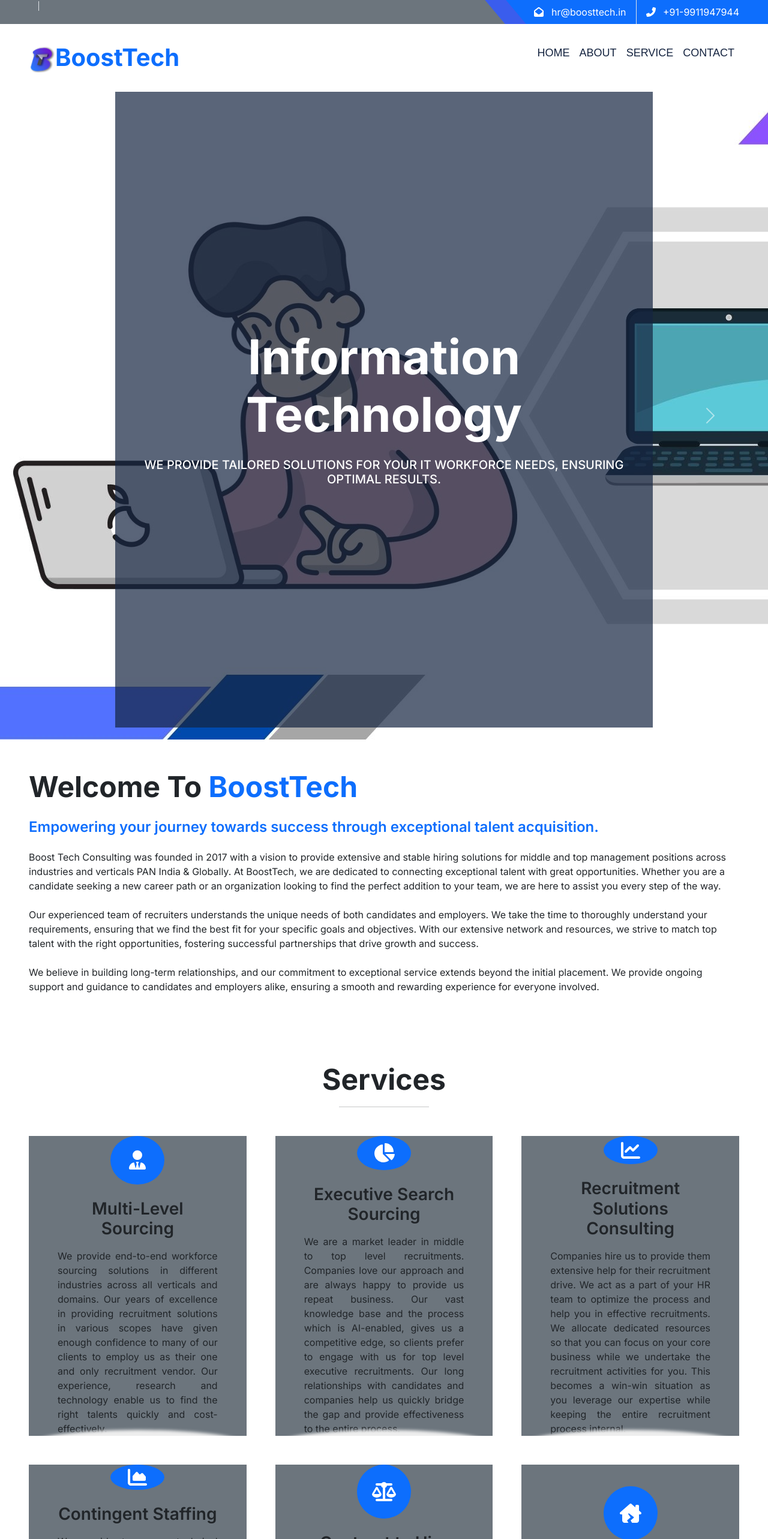
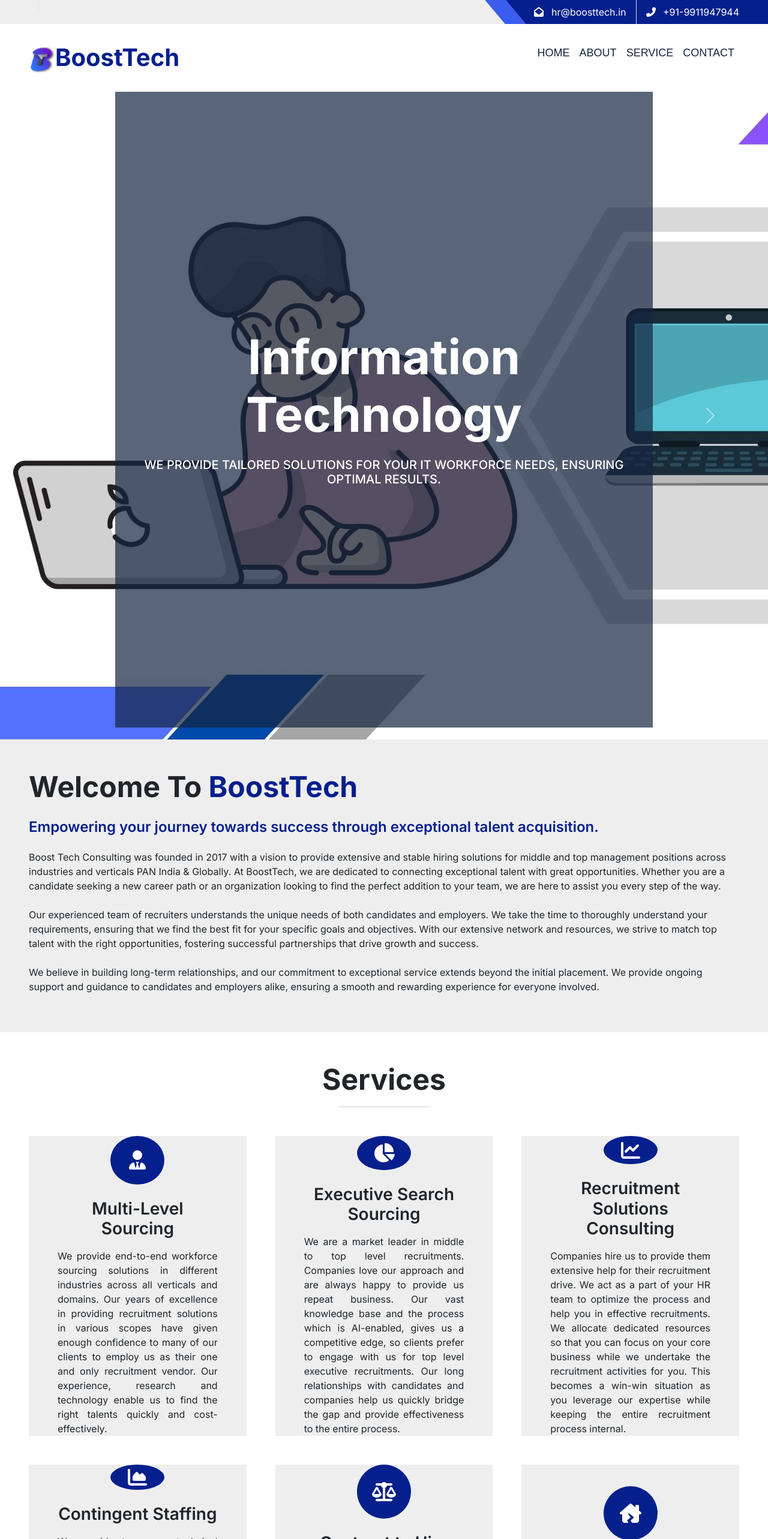
Before and after one commit to kit0-0/site, a Next.js app: page / in a window 1280 px wide. Shown: the top 2566 px of the page at 60% size. Built offline with nearby package versions, Linux system fonts and the light colour scheme.

Commit message:
Update styles and text in components

```diff
--- a/app/(components)/About.js
+++ b/app/(components)/About.js
@@ -4,13 +4,13 @@
 
 const About = () => {
   return (
-    <div className="container-fluid p-0" id="aboutus">
+    <div className="container-fluid p-0 bs-gray" id="aboutus">
       <div className="row g-0">
         <div className="col-lg-12 py-6 px-5">
           <h1 className="display-5 mb-4">
-            Welcome To <span className="text-primary">BoostTech</span>
+            Welcome To <span className="txt-dark">BoostTech</span>
           </h1>
-          <h4 className="text-primary mb-4">
+          <h4 className="txt-dark mb-4">
             Empowering your journey towards success through exceptional talent acquisition.
           </h4>
           <p className="mb-4">
--- a/app/(components)/Footer.js
+++ b/app/(components)/Footer.js
@@ -5,24 +5,24 @@
 const Footer = () => {
   return (
     <>
-      <div className="container-fluid bg-dark-bt text-secondary p-5">
+      <div className="container-fluid bg-dark-bt text-white p-5">
         <div className="row g-5">
           <div className="col-lg-3 col-md-6">
             <h3 className="text-white mb-4">Quick Links</h3>
             <div className="d-flex flex-column justify-content-start">
-              <a className="text-secondary mb-2" href="#home">
+              <a className="text-white mb-2" href="#home">
                 <FontAwesomeIcon icon={faArrowRight} className="text-primary me-2" />
                 Home
               </a>
-              <a className="text-secondary mb-2" href="#aboutus">
+              <a className="text-white mb-2" href="#aboutus">
                 <FontAwesomeIcon icon={faArrowRight} className="text-primary me-2" />
                 About Us
               </a>
-              <a className="text-secondary mb-2" href="#services">
+              <a className="text-white mb-2" href="#services">
                 <FontAwesomeIcon icon={faArrowRight} className="text-primary me-2" />
                 Services
               </a>
-              <a className="text-secondary" href="#contactus">
+              <a className="text-white" href="#contactus">
                 <FontAwesomeIcon icon={faArrowRight} className="text-primary me-2" />
                 Contact Us
               </a>
@@ -58,8 +58,8 @@
           </div>
         </div>
       </div>
-      <div className="container-fluid bg-dark text-secondary text-center border-top py-4 px-5" style={{ borderColor: 'rgba(256, 256, 256, .1) !important' }}>
-        <p className="m-0">&copy; <a className="text-secondary border-bottom" href="#">BoostTech</a>. All Rights Reserved. Designed by <a className="text-secondary border-bottom" href="https://htmlcodex.com">HTML Codex</a></p>
+      <div className="container-fluid bs-dark text-secondary text-center border-top py-4 px-5" >
+        <p className="m-0">&copy; <a className="text-white" href="#">BoostTech</a>. All Rights Reserved. Designed by <a className="text-white" href="https://htmlcodex.com">HTML Codex</a></p>
       </div>
     </>
   );
--- a/app/(components)/Menu.js
+++ b/app/(components)/Menu.js
@@ -36,7 +36,7 @@
     <nav className={`navbar navbar-expand-lg ${isScrolled ? 'fixed-top' : ''} bg-white navbar-light shadow-sm px-5 py-3 py-lg-0`}>
       <Link href="/" style={{ textDecoration: 'none' }}>
         <div className="navbar-brand p-0">
-          <h1 className="m-0 text-uppercase1 text-primary">
+          <h1 className="m-0 text-uppercase1 txt-dark">
             <img className="w-40" src="/logo.png" alt="Image" />
             BoostTech
           </h1>
--- a/app/(components)/Services.js
+++ b/app/(components)/Services.js
@@ -4,8 +4,8 @@
 
 const ServiceItem = ({ icon, title, description }) => (
   <div className="col-lg-4 col-md-6">
-    <div className="service-item bg-secondary text-center px-5">
-      <div className="d-flex align-items-center justify-content-center bg-primary text-white rounded-circle mx-auto mb-4" style={{ width: '90px', height: '90px' }}>
+    <div className="service-item text-center px-5">
+      <div className="d-flex align-items-center justify-content-center bs-dark text-white rounded-circle mx-auto mb-4" style={{ width: '90px', height: '90px' }}>
         <FontAwesomeIcon icon={icon} size="2x" />
       </div>
       <h3 className="mb-3">{title}</h3>
--- a/app/(components)/TopHeader.js
+++ b/app/(components)/TopHeader.js
@@ -4,7 +4,7 @@
 
 const TopHeader = () => {
   return (
-    <div className="container-fluid bg-secondary ps-5 pe-0 d-none d-lg-block">
+    <div className="container-fluid bs-gray ps-5 pe-0 d-none d-lg-block">
       <div className="row gx-0">
         <div className="col-md-6 text-center text-lg-start mb-2 mb-lg-0">
           <div className="d-inline-flex align-items-center">
@@ -15,7 +15,7 @@
           </div>
         </div>
         <div className="col-md-6 text-center text-lg-end">
-          <div className="position-relative d-inline-flex align-items-center bg-primary text-white top-shape px-5">
+          <div className="position-relative d-inline-flex align-items-center bs-dark text-white top-shape px-5">
             <div className="me-3 pe-3 border-end py-2">
               <p className="m-0">
                 <FontAwesomeIcon icon={faEnvelopeOpen} className="me-2" /> hr@boosttech.in
--- a/app/globals.css
+++ b/app/globals.css
@@ -72,7 +72,6 @@
 
 .back-to-top {
     position: fixed;
-    display: none;
     right: 45px;
     bottom: 45px;
     z-index: 99;
@@ -87,6 +86,15 @@
     left: -17px;
     background: var(--primary);
     transform: skew(40deg);
+}
+.bs-dark{
+    background-color: #051f8d;
+}
+.txt-dark{
+    color: #051f8d;
+}
+.bs-gray{
+    background-color: #EEEEEE;
 }
 
 .navbar-light .navbar-nav .nav-link {
@@ -156,6 +164,7 @@
     justify-content: center;
     transition: .3s;
     text-align: justify;
+    background-color: #EEEEEE;
 }
 
 .service-item::after {
@@ -167,12 +176,12 @@
     left: 0;
     background: var(--light);
     border-radius: 100% 100% 0 0;
-    box-shadow: 0px -10px 5px #EEEEEE;
     transition: .5s;
 }
 
 .service-item:hover::after {
     bottom: -25px;
+    box-shadow: 0px -10px 5px #EEEEEE;
 }
 
 .service-item p {
@@ -267,5 +276,5 @@
 
 
 .bg-dark-bt{
-    background-color: #96989d !important;
+    background-color: #aaacb1 !important;
 }
--- a/package.json
+++ b/package.json
@@ -17,7 +17,6 @@
     "bootstrap": "^5.3.2",
     "next": "14.0.4",
     "react": "^18",
-    "react-dom": "^18",
-    "swiper": "^11.0.5"
+    "react-dom": "^18"
   }
 }
```
